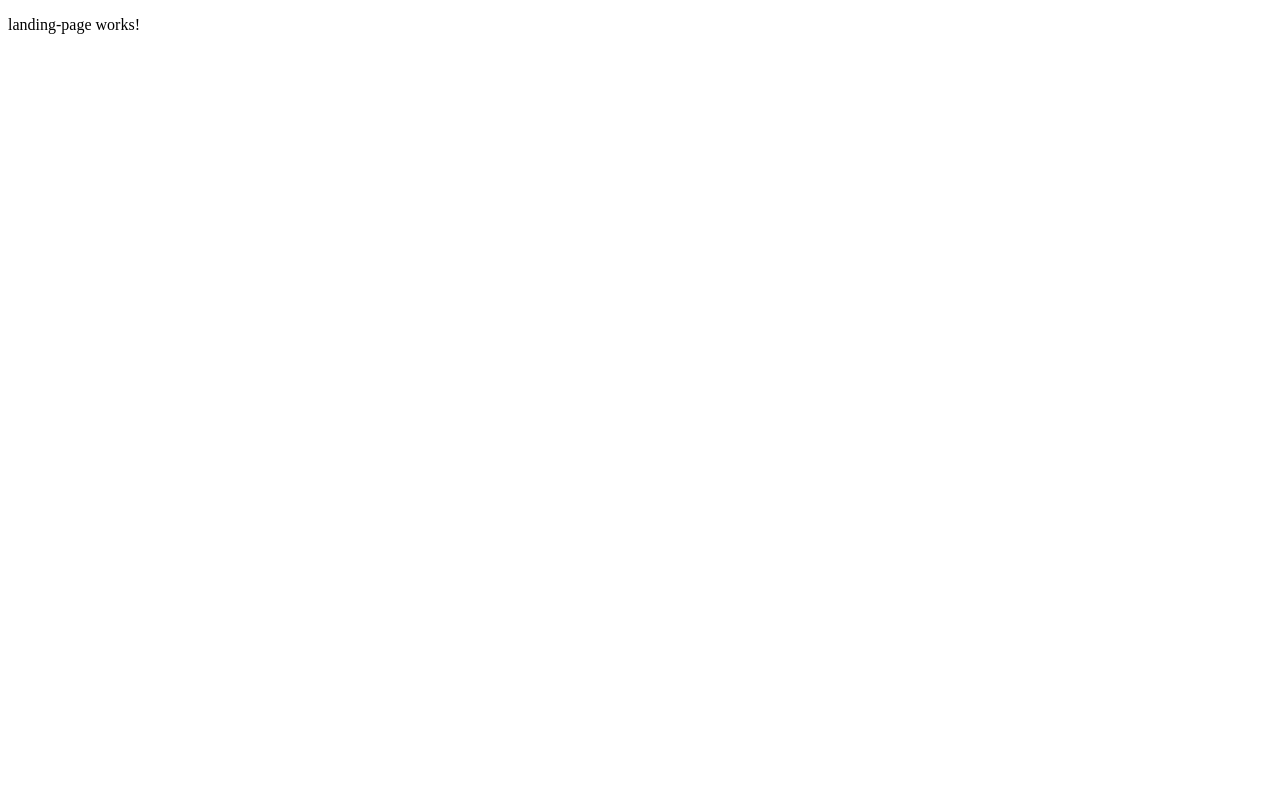
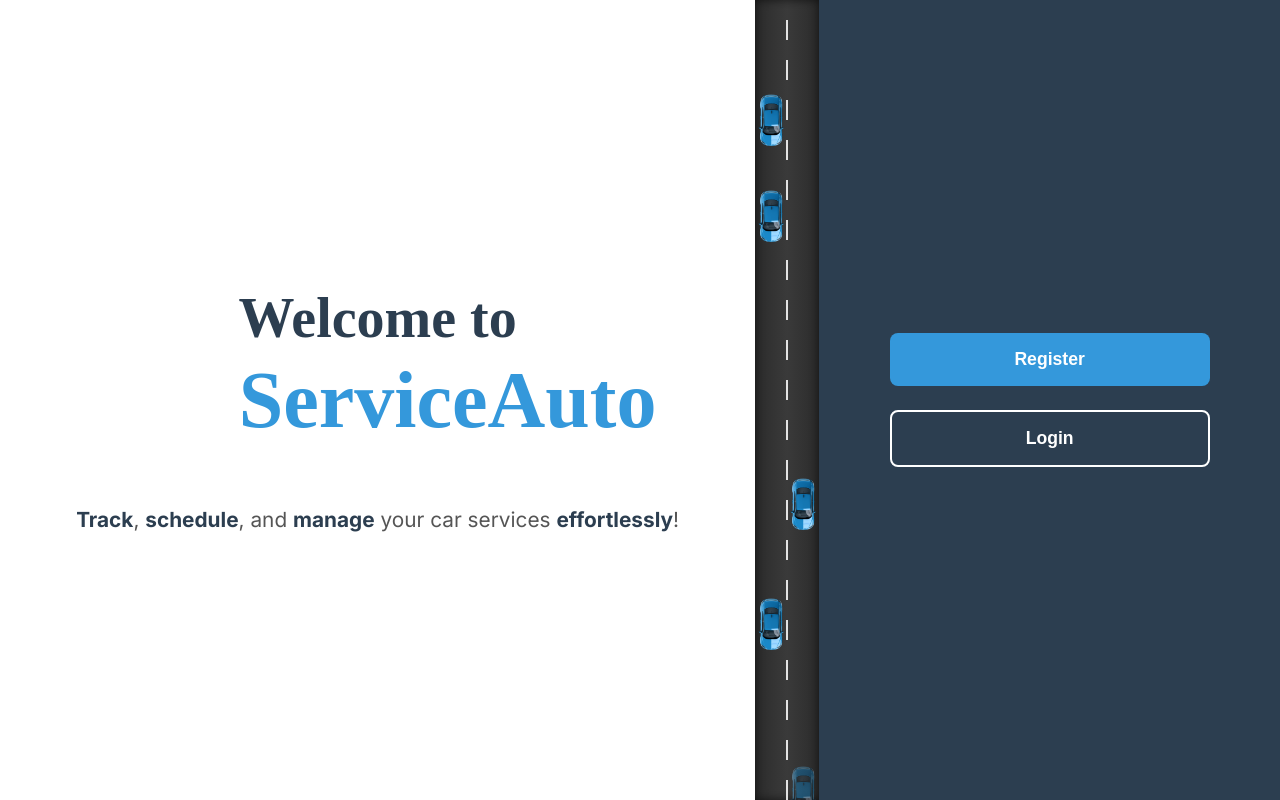
Before and after one commit to ServiceAuto-IDP/frontend-ui, an Angular app: page / in a window 1280 px wide. Built offline with nearby package versions, Linux system fonts and the light colour scheme.

Commit message:
Landing page component

```diff
--- a/src/app/components/landing-page/landing-page.css
+++ b/src/app/components/landing-page/landing-page.css
@@ -0,0 +1,179 @@
+* {
+  box-sizing: border-box;
+}
+
+html, body {
+  height: 100%;
+  margin: 0;
+}
+
+body {
+  overflow: hidden;
+}
+
+.page-container {
+  display: flex;
+  width: 100%;
+  height: 100vh;
+}
+
+.left-side {
+  display: flex;
+  flex-direction: column;
+  flex: 1.2;
+  justify-content: center;
+  align-items: center;
+  padding: 2rem;
+}
+
+@keyframes pulse {
+  0%, 100% {
+    transform: translate(-10%, -10%) scale(0.4);
+  }
+  50% {
+    transform: translate(0%, 0%) scale(1.5);
+  }
+}
+
+.welcome-text {
+  font-size: 3.5rem;
+  font-weight: bold;
+  color: #2c3e50;
+  text-align: center;
+  line-height: 1.2;
+}
+
+.right-side {
+  display: flex;
+  flex: 0.8;
+  flex-direction: column;
+  justify-content: center;
+  align-items: center;
+  background-color: #2c3e50;
+  gap: 1.5rem;
+}
+
+.btn {
+  width: 20rem;
+  padding: 1rem;
+  font-size: 1.1rem;
+  font-weight: 600;
+  border: none;
+  border-radius: 8px;
+  cursor: pointer;
+  transition: transform 0.2s, background-color 0.2s;
+}
+
+.register-btn {
+  background-color: #3498db;
+  color: white;
+}
+
+.login-btn {
+  background-color: transparent;
+  color: white;
+  border: 2px solid white;
+}
+
+.btn:hover {
+  transform: translateY(-3px);
+  filter: brightness(1.1);
+}
+
+.name {
+  color: #3498db;
+  margin-left: 140px;
+  font-size: 5rem;
+}
+
+.highlight {
+  color: #2c3e50;
+  font-weight: 700;
+}
+
+h3 {
+  font-family: 'Inter', sans-serif;
+  font-weight: 500;
+  font-size: 1.3rem;
+  color: #555;
+}
+
+.divider {
+  width: 5vw;
+  height: 100%;
+  align-self: center;
+  position: relative;
+  overflow: hidden;
+
+  background: linear-gradient(
+    to right,
+    #2b2b2b,
+    #3a3a3a,
+    #2b2b2b
+  );
+
+  box-shadow: inset 0 0 10px rgba(0, 0, 0, 0.6);
+}
+
+.divider::before {
+  content: "";
+  position: absolute;
+  left: 50%;
+  transform: translateX(-50%);
+  top: 0;
+  width: 2px;
+  height: 200%;
+  background: repeating-linear-gradient(
+    to bottom,
+    transparent 0px,
+    transparent 20px,
+    #f5f5f5 20px,
+    #f5f5f5 40px
+  );
+
+  opacity: 0.9;
+}
+
+.car {
+  position: absolute;
+  left: 50%;
+  height: 7vh;
+  width: 4vw;
+  transform: translate(-50%, -120%);
+  animation: drive 4s linear infinite;
+}.car {
+   position: absolute;
+   left: 50%;
+   height: 7vh;
+   width: 4vw;
+   transform: translate(-50%, -120%);
+   animation: drive 4s linear infinite;
+ }
+
+.lane1 {
+  left: 25%;
+}
+
+.lane2 {
+  left: 75%;
+}
+
+@keyframes drive {
+  0% {
+    top: -10%;
+    opacity: 0;
+  }
+
+  10% {
+    opacity: 1;
+  }
+
+  90% {
+    opacity: 1;
+  }
+
+  100% {
+    top: 110%;
+    opacity: 0;
+  }
+}
--- a/src/app/components/landing-page/landing-page.html
+++ b/src/app/components/landing-page/landing-page.html
@@ -1 +1,27 @@
-<p>landing-page works!</p>
+<div class="page-container">
+  <div class="left-side">
+    <h1 class="welcome-text">
+      Welcome to <br>
+      <span class="name">ServiceAuto</span>
+    </h1>
+    <h3>
+      <span class="highlight">Track</span>,
+      <span class="highlight">schedule</span>, and
+      <span class="highlight">manage</span> your car services
+      <span class="highlight">effortlessly</span>!
+    </h3>
+  </div>
+
+  <div class="divider">
+    <img src="car.png" class="car lane1" style="animation-delay: 0s;" />
+    <img src="car.png" class="car lane2" style="animation-delay: 1.2s;" />
+    <img src="car.png" class="car lane1" style="animation-delay: 1.9s;" />
+    <img src="car.png" class="car lane2" style="animation-delay: 2.4s;" />
+    <img src="car.png" class="car lane1" style="animation-delay: 3.6s;" />
+  </div>
+
+  <div class="right-side">
+    <button class="btn register-btn">Register</button>
+    <button class="btn login-btn">Login</button>
+  </div>
+</div>
--- a/src/index.html
+++ b/src/index.html
@@ -6,6 +6,7 @@
   <base href="/">
   <meta name="viewport" content="width=device-width, initial-scale=1">
   <link rel="icon" type="image/x-icon" href="favicon.ico">
+  <link href="https://fonts.googleapis.com/css2?family=Inter:wght@400;600;700&display=swap" rel="stylesheet">
 </head>
 <body>
   <app-root></app-root>
--- a/src/styles.css
+++ b/src/styles.css
@@ -1 +1,10 @@
 /* You can add global styles to this file, and also import other style files */
+html, body {
+  height: 100%;
+  margin: 0;
+}
+
+app-root {
+  display: block;
+  height: 100%;
+}
```
Also changed, not shown: public/car.png (added).
